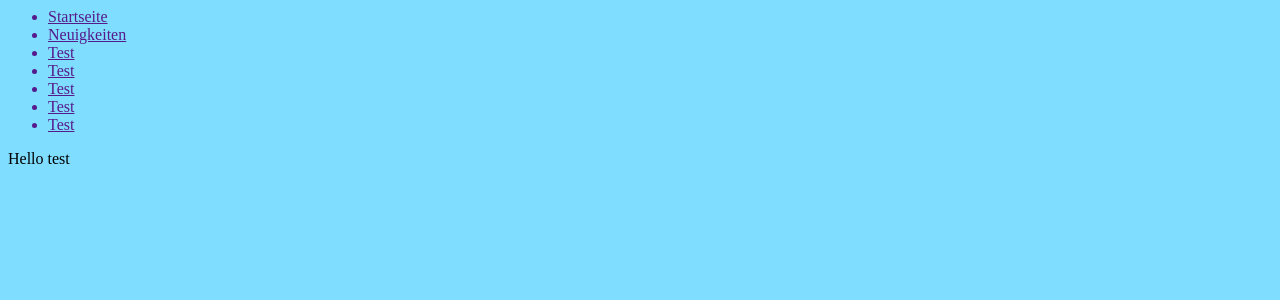
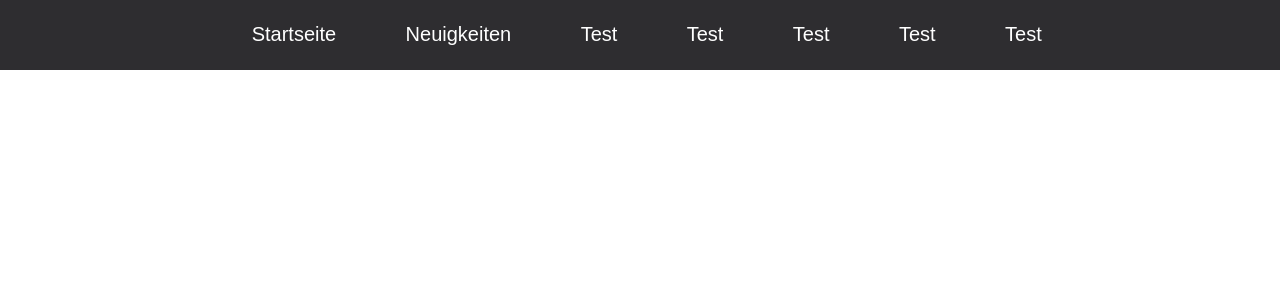
Before and after one commit to StevenSchoening/nuuws, a PHP site: page / in a window 1280 px wide. Shown: the top 300 px of the page. Run offline with PHP 8.4, Linux system fonts and the light colour scheme.

Commit message:
Add files via upload

```diff
--- a/portal/assets/styles/style.css
+++ b/portal/assets/styles/style.css
@@ -1,4 +1,43 @@
 body
 {
-    background-color: #7fddff;
+    background-color: #fff;
+    font-family:'EurostileExtended', Arial;
 }
+header{
+    height:70px;
+    width:100%;
+    background-color:#2e2d30;
+    left:0;
+    top:0;
+    position: absolute;
+}
+header > nav{
+    background-color:#2e2d30;
+    width:100%;
+    height:30%;
+}
+header > nav ul{
+    top: 7px;
+    width: 82%;
+    left:14%;
+    height: 30%;
+    position: absolute;
+}
+.navigation_list li{
+    font-size:20px;
+    color:#fff;
+    padding: 1% 3% 1% 3%;
+    display:inline;
+    background-color:#2e2d30;
+    border: 1px solid #2e2d30;
+    text-decoration: none;
+}
+.navigation_list a{
+    color:#fff;
+    text-decoration: none;
+}
+.navigation_list li:hover,
+.navigation_list li a:hover{
+    border: 1px solid #c7d308;
+    color:#c7d308;
+}
```
